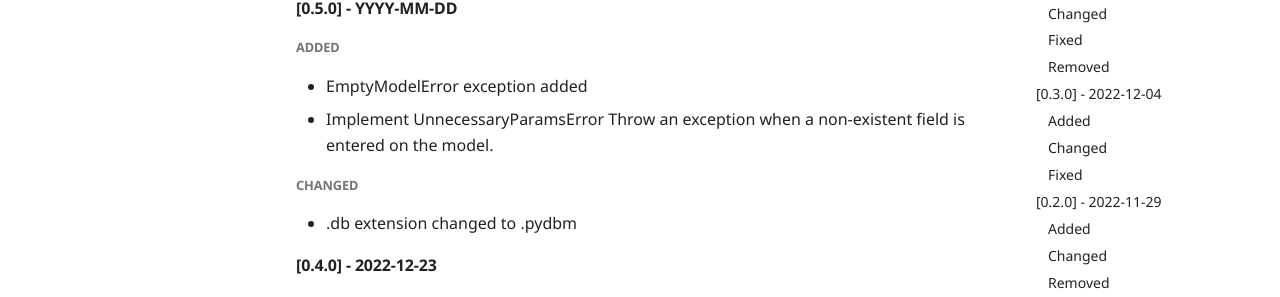
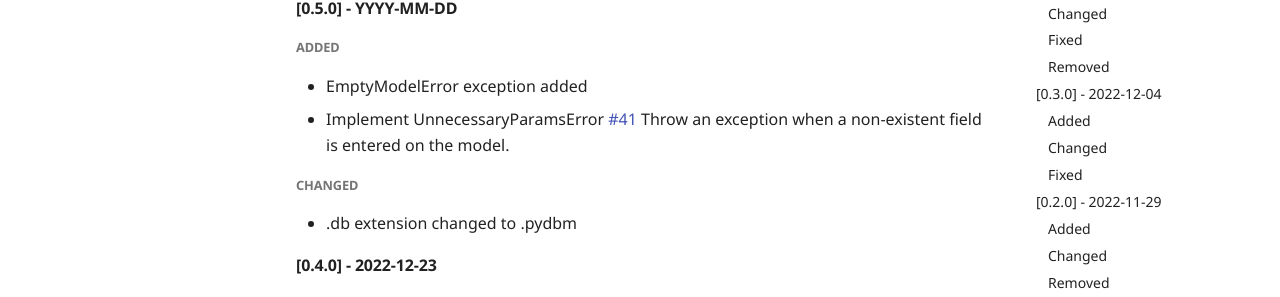
Before and after one commit to hakancelikdev/pydbm, an MkDocs documentation site: the page built from docs/CHANGELOG.md, in a window 1280 px wide and 900 px high. Shown: the part 372-669 px from the top of the window. Built offline with MkDocs 1.6.1 and Material for MkDocs 9.7.7, drawn with Linux system fonts in a browser that asks for light colours; comment, search, counter and statistics services are not loaded; the version menu is left out.

Commit message:
Update changelog

```diff
--- a/docs/CHANGELOG.md
+++ b/docs/CHANGELOG.md
@@ -8,7 +8,7 @@ All notable changes to this project will be documented in this file.
 
 ### Added
 - EmptyModelError exception added
-- Implement UnnecessaryParamsError
+- Implement UnnecessaryParamsError [#41](https://github.com/hakancelikdev/pydbm/pull/41)
   Throw an exception when a non-existent field is entered on the model.
 
 
```
